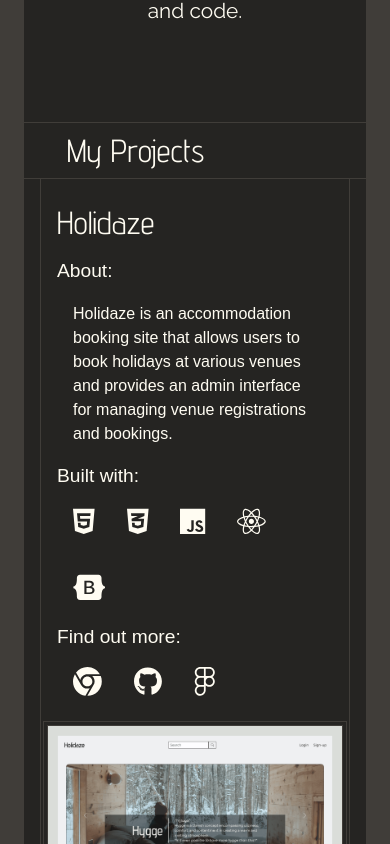
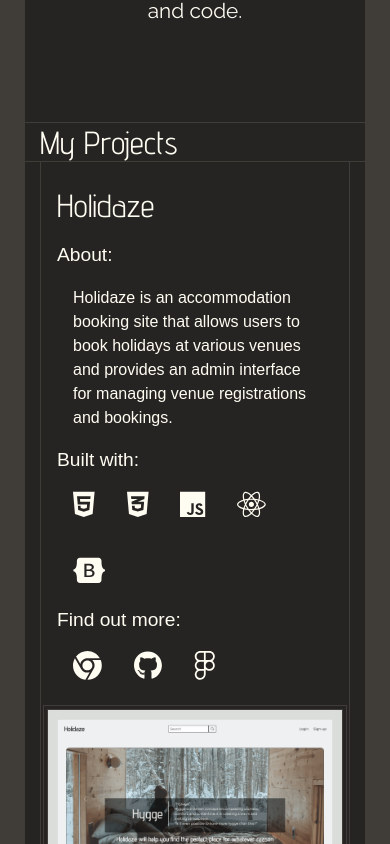
Before and after one commit to AnnaAWojtowicz/MyPortfolio, a React (Vite) app: page / in a window 390 px wide. Shown: the part 1180-2024 px from the top of the page. Built offline with nearby package versions, Linux system fonts and the light colour scheme.

Commit message:
fixing layout responsive .subtitle

```diff
--- a/src/index.css
+++ b/src/index.css
@@ -43,7 +43,7 @@ body {
 }
 
 .grid-cell-nav,
-.grid-cell-footer,
+/* .grid-cell-footer, */
 .grid-cell-content-layout {
   position: relative;
 }
@@ -228,25 +228,13 @@ footer *:after {
   font-size: 2rem;
 }
 
-/* .projectContainer {
-  border-top: 1px solid #403d39;
-  grid-column-start: 1;
-  grid-column-end: 6;
-  display: grid;
-  place-items: center;
-  grid-template-columns: 1fr 2fr 2fr 2fr 1fr;
+@media (max-width: 768px) {
+  .subtitle {
+    grid-column: 1 / -1;
+    text-align: left;
+    margin: 0 1rem;
+  }
 }
-
-.projectTextContainer {
-  grid-column-start: 2;
-  grid-column-end: 3;
-  display: flex;
-  flex-direction: column;
-  justify-content: center;
-  padding: 0.5rem 1rem;
-  border-left: 1px solid #403d39;
-  border-right: 1px solid #403d39;
-} */
 
 .projectContainer {
   border-top: 1px solid #403d39;
@@ -291,16 +279,6 @@ footer *:after {
   font-weight: 300;
 }
 
-/* .projectImgContainer {
-  grid-column-start: 3;
-  grid-column-end: 5;
-  border-right: 1px solid #403d39;
-  display: flex;
-  justify-content: center;
-  align-items: center;
-  height: 100%;
-} */
-
 .projectImgContainer {
   grid-column-start: 3;
   grid-column-end: 5;
@@ -312,21 +290,6 @@ footer *:after {
 }
 
 @media (max-width: 768px) {
-  /* .projectContainer {
-    grid-template-columns: 1fr;
-  }
-
-  .projectImgContainer {
-    grid-column-start: 1;
-    grid-column-end: 2;
-    margin-bottom: 1rem;
-  }
-
-  .projectTextContainer {
-    grid-column-start: 1;
-    grid-column-end: 2;
-  } */
-
   .projectContainer {
     grid-template-columns: 1fr;
     padding: 0 1rem;
```
